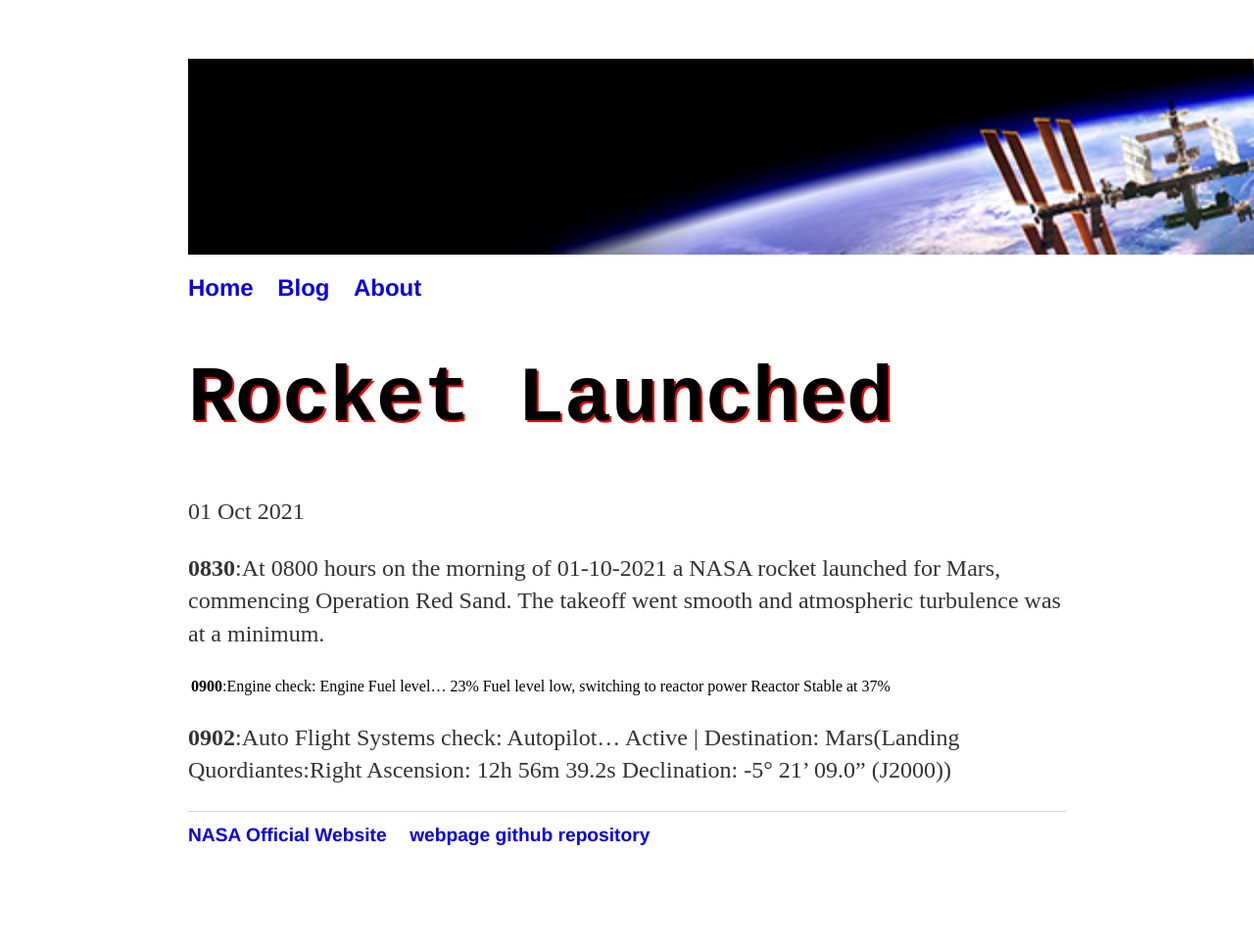
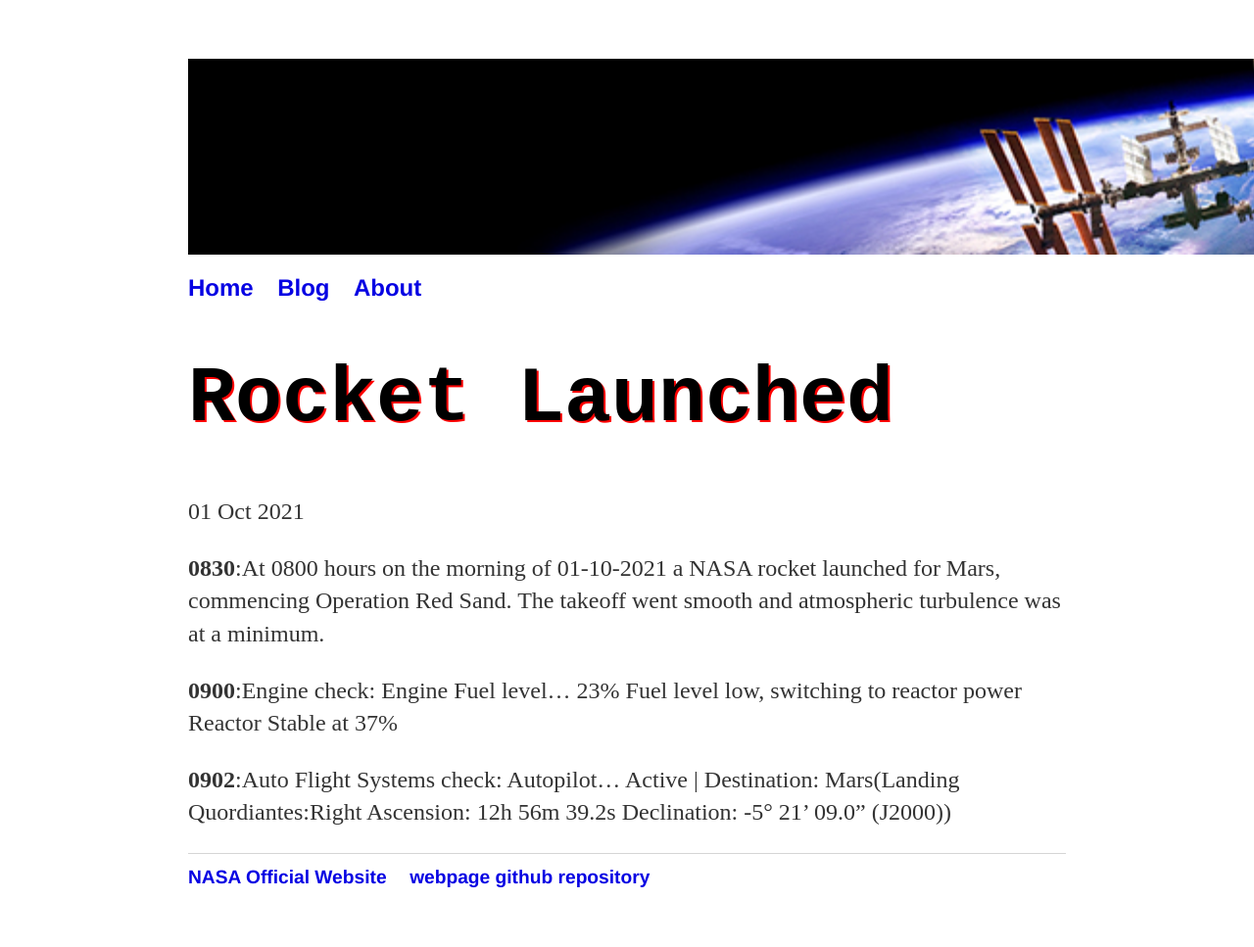
Before and after one commit to JoeGilliganHW/JoeGilliganHW.github.io, a Jekyll site: the page built from _posts/2021-09-01-site-launched.md, in a window 1280 px wide. Shown: the whole page at 98% size. Built offline with Jekyll 4.4.1, drawn with Linux system fonts in a browser that asks for light colours; before the commit the page ends 924 px from its top, so only the background shows below that.

```diff
--- a/_posts/2021-09-01-site-launched.md
+++ b/_posts/2021-09-01-site-launched.md
@@ -6,7 +6,7 @@ date: 2021-001-10
 
 **0830**:At 0800 hours on the morning of 01-10-2021 a NASA rocket launched for Mars, commencing Operation Red Sand. The takeoff went smooth and atmospheric turbulence was at a minimum.
 
-**0900**:Engine check: Engine Fuel level... 23% |Fuel level low, switching to reactor power| Reactor Stable at 37%
+**0900**:Engine check: Engine Fuel level... 23% Fuel level low, switching to reactor power Reactor Stable at 37%
 
 **0902**:Auto Flight Systems check: Autopilot... Active | Destination: Mars(Landing Quordiantes:Right Ascension: 12h 56m 39.2s
 Declination: -5° 21' 09.0" (J2000))
```
